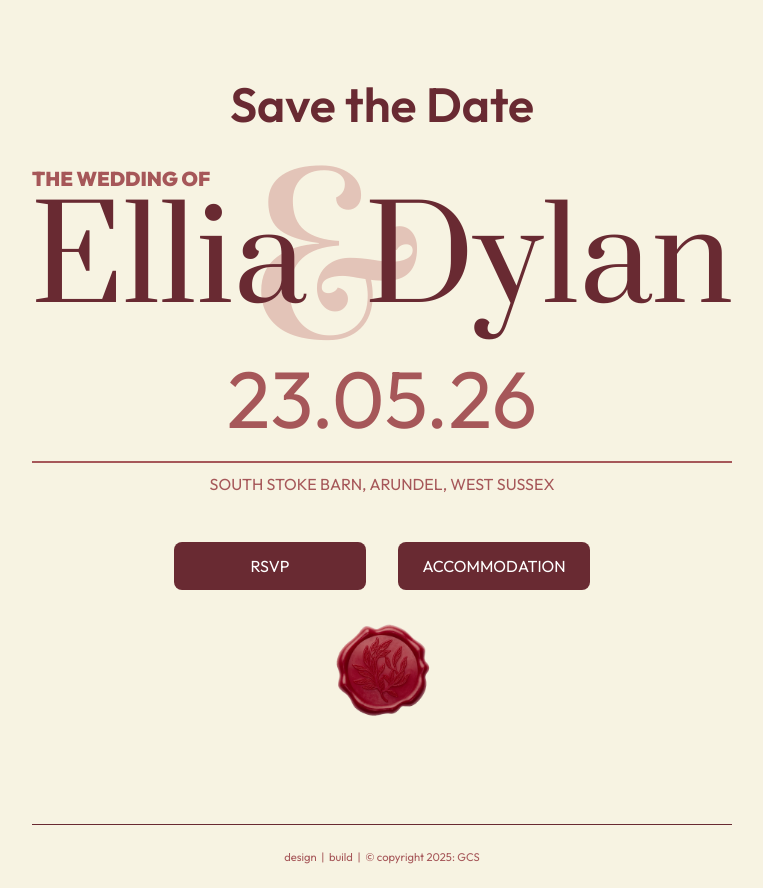
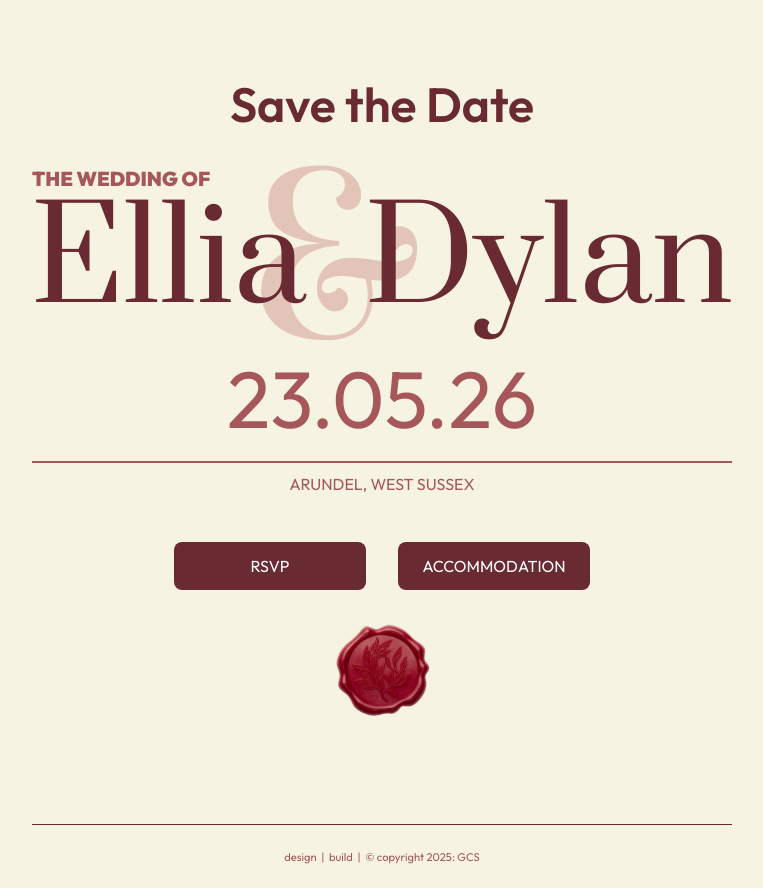
Before and after one commit to GarySimons/ellia-dylan-wedding, a React (Create React App) app: page / in a window 1280 px wide. Shown: the whole page, without its empty margins (258-1021 px from the left). Built offline with nearby package versions, Linux system fonts and the light colour scheme; a web font is replaced by a local one.

Commit message:
Address changed to just Arundel, West Sussex

```diff
--- a/src/routes/SaveDate.js
+++ b/src/routes/SaveDate.js
@@ -20,7 +20,7 @@ const SaveDate = () => {
         <div className="home-date-container save">
           <p className="home-date save">23.05.26</p>
           <hr className="home-line" />
-          <p className="home-address">SOUTH STOKE BARN, ARUNDEL, WEST SUSSEX</p>
+          <p className="home-address">ARUNDEL, WEST SUSSEX</p>
         </div>
         <div className="save-container">
           <ReusableButton to="/rsvp">RSVP</ReusableButton>
```
